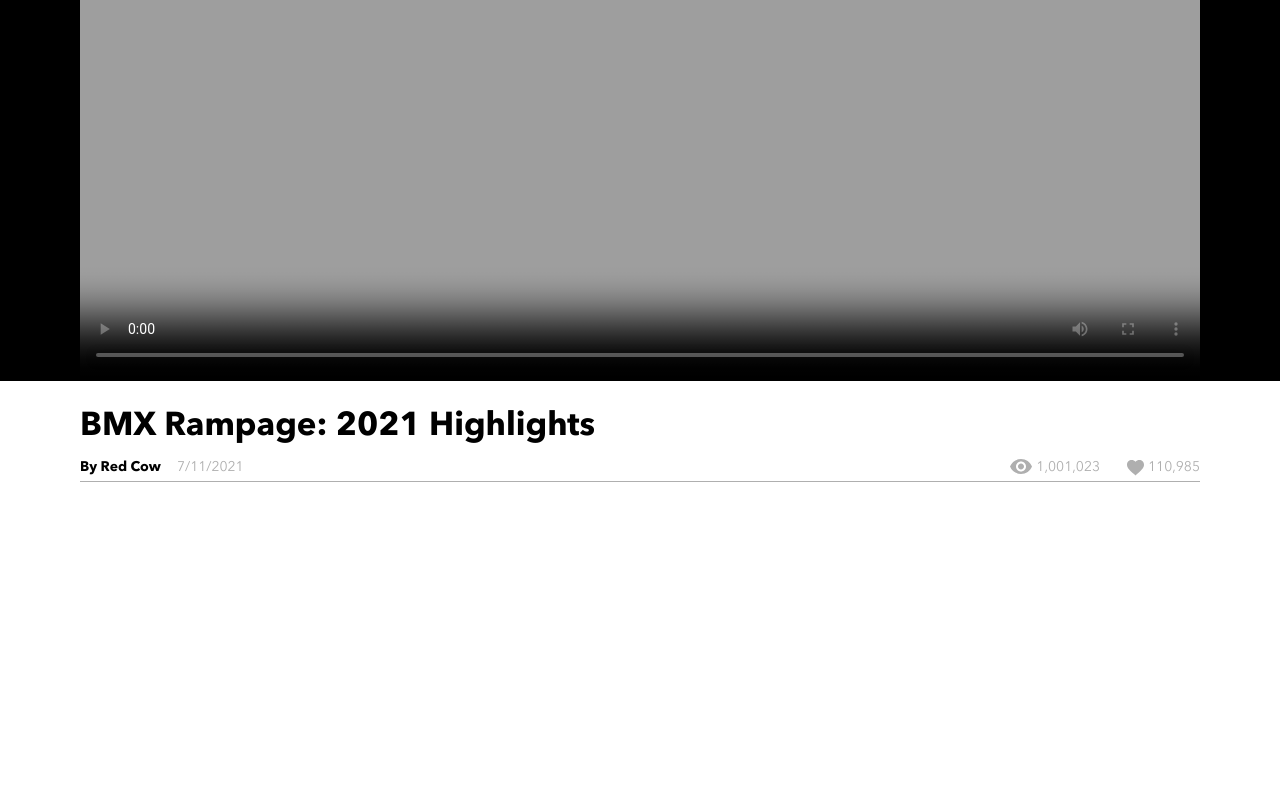
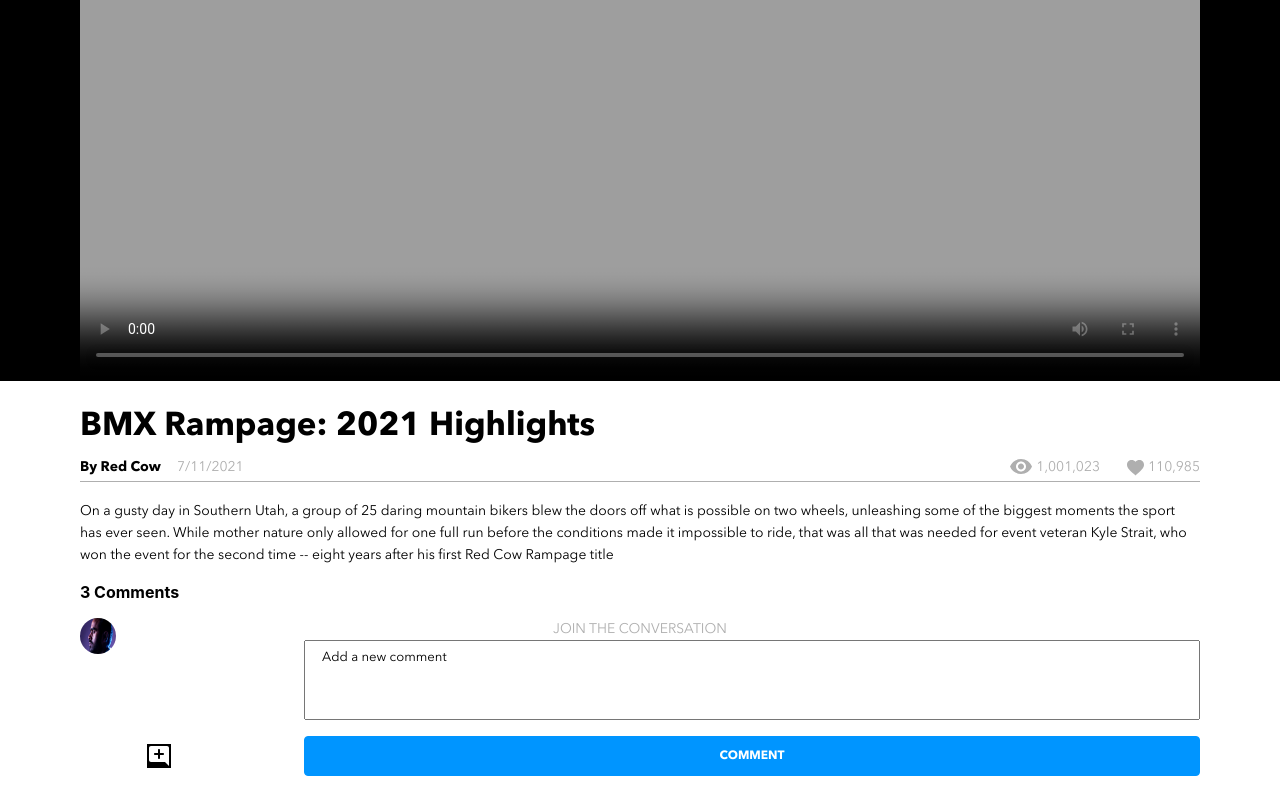
Before and after one commit to jacky-ui/brainflix, a React (Create React App) app: page / in a window 1280 px wide. Shown: the part 583-1383 px from the top of the page. Before the commit the page ends 1139 px from the top, so only its background shows below. Built offline with nearby package versions, Linux system fonts and the light colour scheme.

Commit message:
create comment with html/css

```diff
--- a/src/components/Video/Video.js
+++ b/src/components/Video/Video.js
@@ -3,6 +3,8 @@ import JsonVideo from '../../assets/Data/videos.json';
 import JsonVideoData from '../../assets/Data/video-details.json';
 import ViewsIcon from '../../assets/Icons/views.svg';
 import LikesIcon from '../../assets/Icons/likes.svg';
+import CommentIcon from '../../assets/Icons/add_comment.svg';
+import ProfileImage from '../../assets/Images/Mohan-muruge.jpg';
 import './video.css';
 
 const firstVideo = JsonVideo[0];
@@ -50,7 +52,30 @@ function CreateVideo() {
                             alt=""
                         />
                     </div>
-                </section>
+                    </section>
+                    <section>
+                        <p className="video__description">{firstVideoData.description}</p>
+                        <p className="video__details--bold">3 Comments</p>
+
+                        <div className="video__comments">
+                            <img
+                            className="video__comments--profile"
+                            src={ProfileImage}
+                            />
+
+                            <label className="video__comments--header">JOIN THE CONVERSATION</label>
+                            <input
+                                className="video__comments--textarea"
+                                type="textarea"
+                                placeholder='Add a new comment'
+                            />
+                            <button type='submit' className="video__comments--submit">COMMENT</button>
+                            <img
+                                className="icon__comment"
+                                src={CommentIcon}
+                            />
+                        </div>
+                    </section>
             </section>
         </article>
         </>
--- a/src/components/Video/video.css
+++ b/src/components/Video/video.css
@@ -12,12 +12,33 @@
   font-style: normal;
   font-display: swap;
 }
+*::-moz-placeholder {
+  color: #000000;
+  font-family: "AvenirNext";
+  font-size: 0.82rem;
+  line-height: 1.12rem;
+  font-weight: normal;
+}
+*:-ms-input-placeholder {
+  color: #000000;
+  font-family: "AvenirNext";
+  font-size: 0.82rem;
+  line-height: 1.12rem;
+  font-weight: normal;
+}
+*::placeholder {
+  color: #000000;
+  font-family: "AvenirNext";
+  font-size: 0.82rem;
+  line-height: 1.12rem;
+  font-weight: normal;
+}
+
 @media screen and (min-width: 768px) {
   .video__container {
     background-color: #000000;
   }
 }
-
 .video__main {
   width: 100vw;
   height: auto;
@@ -34,7 +55,6 @@
     padding-right: 5rem;
   }
 }
-
 .video__details {
   padding: 1rem;
 }
@@ -109,6 +129,74 @@
     margin-right: 3rem;
   }
 }
+.video__description {
+  font-family: "AvenirNext";
+  font-size: 0.82rem;
+  line-height: 1.12rem;
+  font-weight: normal;
+}
+@media screen and (min-width: 768px) {
+  .video__description {
+    font-family: "AvenirNext";
+    font-size: 0.87rem;
+    line-height: 1.375rem;
+    font-weight: normal;
+    margin-top: -2rem;
+  }
+}
+.video__comments {
+  display: flex;
+  flex-direction: column;
+  position: relative;
+  align-items: flex-end;
+}
+.video__comments--profile {
+  border-radius: 50%;
+  width: 2.25rem;
+  height: 2.25rem;
+  position: absolute;
+  left: 0rem;
+}
+.video__comments--header {
+  font-family: "AvenirNext";
+  font-size: 0.82rem;
+  line-height: 1.12rem;
+  font-weight: normal;
+  font-weight: 700;
+  color: #AFAFAF;
+  align-self: center;
+}
+@media screen and (min-width: 768px) {
+  .video__comments--header {
+    font-family: "AvenirNext";
+    font-size: 0.87rem;
+    line-height: 1.375rem;
+    font-weight: normal;
+  }
+}
+.video__comments--textarea {
+  height: 5rem;
+  width: 80%;
+  padding-bottom: 3rem;
+  padding-left: 1rem;
+}
+.video__comments--submit {
+  background-color: #0095FF;
+  color: #FFFFFF;
+  font-family: "AvenirNext";
+  font-size: 0.75rem;
+  line-height: 1.125rem;
+  font-weight: 700;
+  height: 2.5rem;
+  width: 80%;
+  margin-top: 1rem;
+  border-radius: 4px;
+  border: 1px solid #0095FF;
+}
+.video__comments--submit:hover {
+  cursor: pointer;
+  background-color: #0065AD;
+}
 
 .icon__views {
   position: absolute;
@@ -132,4 +220,11 @@
     bottom: 1rem;
     right: 3.5rem;
   }
+}
+
+.icon__comment {
+  position: absolute;
+  background-color: black;
+  left: 4.2rem;
+  bottom: 0.5rem;
 }/*# sourceMappingURL=video.css.map */
--- a/src/components/Video/video.scss
+++ b/src/components/Video/video.scss
@@ -2,14 +2,19 @@
 @use '../../styles/partials/colors-variables';
 @use '../../styles/partials/typography';
 
-.video__container {
+// Styling of placeholder text within comments
+*::placeholder {
+    color: colors-variables.$secondary-color1;
+    @include mixins.mobile-body;
+}
 
+.video {
+    &__container {
     @include mixins.tablet {
         background-color: colors-variables.$secondary-color1;
         }
     }
-
-.video__main {
+    &__main {
         width: 100vw;
         height: auto;
         // aspect-ratio: 16/9;
@@ -23,16 +28,17 @@
             padding-right: 5rem;
         }
     }
-
-.video__details {
+    &__details {
         @include mixins.mobile-padding;
 
             @include mixins.tablet {
                 @include mixins.tablet-padding;
             }
+
             @include mixins.desktop {
                 @include mixins.desktop-padding;
             }
+
         &--title {
             @include mixins.mobile-pgheader;
             margin-top: 0rem;
@@ -79,6 +85,62 @@
             }
         }
     }
+    &__description {
+        @include mixins.mobile-body;
+
+        @include mixins.tablet {
+            @include mixins.desk-tab-body;
+            margin-top: -2rem;
+        }
+    }
+    &__comments {
+        display: flex;
+        flex-direction: column;
+        position: relative;
+        align-items: flex-end;
+
+        // Profile sizing in comments
+        &--profile {
+            border-radius: 50%;
+            width: 2.25rem;
+            height: 2.25rem;
+            position: absolute;
+            left: 0rem;
+        }
+        // Comment upload section
+        &--header {
+            @include mixins.mobile-body;
+            font-weight: 700;
+            color: colors-variables.$primary-color3;
+            align-self: center;
+
+            @include mixins.tablet {
+                @include mixins.desk-tab-body;
+            }
+        }
+        &--textarea {
+            height: 5rem;
+            width: 80%;
+            padding-bottom: 3rem;
+            padding-left: 1rem;
+        }
+        &--submit {
+            background-color: colors-variables.$primary-color2;
+            color: colors-variables.$primary-color4;
+            @include mixins.mobile-button-label;
+            height: 2.5rem;
+            width: 80%;
+            margin-top: 1rem;
+            border-radius: 4px;
+            border: 1px solid colors-variables.$primary-color2;
+
+            &:hover {
+                cursor: pointer;
+                background-color: colors-variables.$secondary-color2;
+            }
+        }
+    }
+}
 
 // Like and views icon
 .icon__views {
@@ -102,3 +164,10 @@
         right: 3.5rem;
     }
 }
+
+.icon__comment {
+    position: absolute;
+    background-color: black;
+    left: 4.2rem;
+    bottom: 0.5rem;
+}
--- a/src/components/navigation/navigation.js
+++ b/src/components/navigation/navigation.js
@@ -1,16 +1,16 @@
 import './navigation.scss';
 // Image/Icon imports
-import siteLogo from '../../assets/Logo/BrainFlix-logo.svg';
+import SiteLogo from '../../assets/Logo/BrainFlix-logo.svg';
 import uploadIcon from '../../assets/Icons/upload.svg';
-import searchIcon from '../../assets/Icons/search.svg';
-import profileImage from '../../assets/Images/Mohan-muruge.jpg';
+import SearchIcon from '../../assets/Icons/search.svg';
+import ProfileImage from '../../assets/Images/Mohan-muruge.jpg';
 
 function Navigation() {
     return (
         <nav  className="navigation">
             <a className="navigation__logo" href='./App.js'>
                 <img
-                src={siteLogo}
+                src={SiteLogo}
                 alt="Brainflix"
                 />
             </a>
@@ -18,7 +18,7 @@ function Navigation() {
                 <input type="text" id="search" name="search" className="navigation__input" placeholder='Search'></input>
                 <img
                 className="icon__search"
-                src={searchIcon}
+                src={SearchIcon}
                 alt="search"
                 />
 
@@ -30,7 +30,7 @@ function Navigation() {
 
                     <img
                     className="navigation__profile"
-                    src={profileImage}
+                    src={ProfileImage}
                     alt="User profile"
                     />
                 </div>
--- a/src/components/navigation/navigation.scss
+++ b/src/components/navigation/navigation.scss
@@ -62,8 +62,12 @@
             width: auto;
             text-align: center;
             border-radius: 4px;
-            margin-top: 1rem;
             @include mixins.mobile-button-label;
+
+            &:hover {
+                background-color: colors-variables.$secondary-color2;
+                cursor: pointer;
+            }
 
             @include mixins.tablet {
                 width: 10rem;
@@ -71,6 +75,7 @@
                 padding-top: 0.7rem;
                 padding-bottom: 0.7rem;
                 @include mixins.desk-tab-labelsbtn;
+                margin-top: 1rem;
             }
         }
     }
@@ -107,7 +112,7 @@ input[type=file]{
 .icon__upload {
     position: absolute;
     // background-color: black;
-    top: 5.6rem;
+    top: 4.6rem;
     left: 0.5rem;
 
     @include mixins.tablet {
```
Also changed, not shown: src/components/navigation/navigation.css (+6 -2 lines), 2 other files (tests, documents, lock files or other folders). Lines whose indentation alone changed are shown as unchanged.
